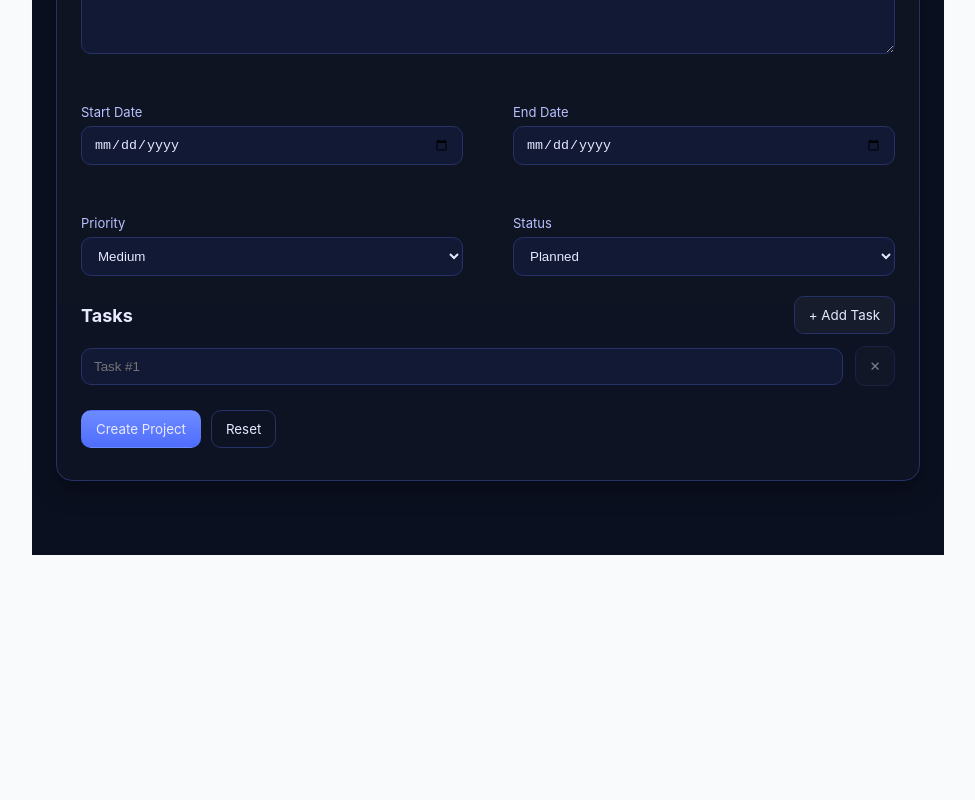
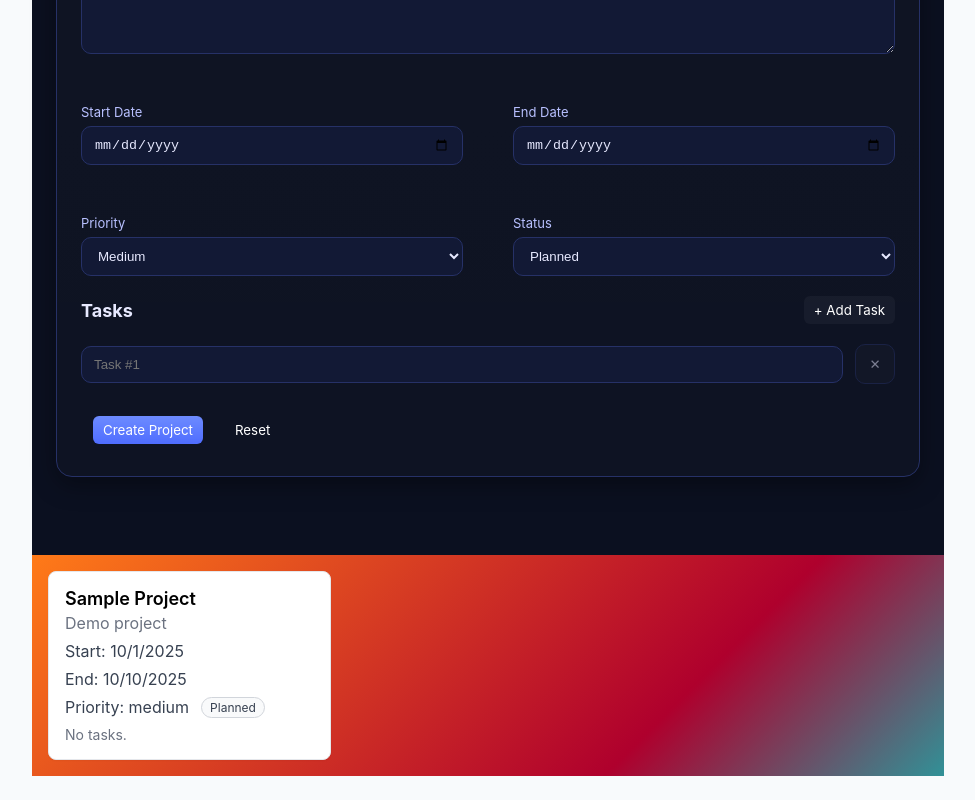
Before and after one commit to elsessor/bago_midterms, a React app in the folder frontend/: page / in a window 1280 px wide. Shown: the part 1069-1869 px from the top of the page, without its empty margins (152-1127 px from the left). Before the commit the page ends 1648 px from the top, so only its background shows below. Built offline with nearby package versions, Linux system fonts and the light colour scheme; the HTML template or start-up script is replaced by a standard one.

Commit message:
Task 2 Frontend 2

```diff
--- a/frontend/src/App.jsx
+++ b/frontend/src/App.jsx
@@ -1,13 +1,21 @@
 import './App.css'
+import { useState } from 'react'
 import RegistrationPage from './auth/RegistrationPage.jsx'
 import ProjectCreationForm from './projects/projectcreationform.jsx'
+import ProjectList from './projects/projectlist.jsx'
+
 
 function App() {
+  const [projects, setProjects] = useState([
+    { id: '1', name: 'Sample Project', description: 'Demo project', startDate: '2025-10-01', endDate: '2025-10-10', priority: 'medium', status: 'planned', tasks: [] }
+  ])
+
   return (
     <>
       <main className="app-main">
         <RegistrationPage />
-        <ProjectCreationForm />
+        <ProjectCreationForm onCreate={(p) => setProjects(prev => [p, ...prev])} />
+        <ProjectList projects={projects} />
       </main>
     </>
   )
--- /dev/null
+++ b/frontend/src/projects/projectlist.css
@@ -0,0 +1,132 @@
+.project-list {
+	display: grid;
+	grid-template-columns: repeat(auto-fill, minmax(280px, 1fr));
+	gap: 16px;
+	padding: 16px;
+	background: linear-gradient(135deg, #ff7a18 0%, #af002d 70%, #319197 100%);
+}
+
+.project-card {
+	background: #ffffff;
+	border: 1px solid #e5e7eb;
+	border-radius: 8px;
+	box-shadow: 0 1px 2px rgba(0, 0, 0, 0.04);
+	padding: 16px;
+}
+
+.project-card__header {
+	margin-bottom: 8px;
+}
+
+.project-card__title {
+	font-size: 18px;
+	font-weight: 600;
+	margin: 0 0 4px 0;
+	color: #000000;
+}
+
+.project-card__description {
+	color: #6b7280;
+	margin: 0;
+}
+
+.project-meta {
+	display: flex;
+	flex-wrap: wrap;
+	gap: 8px 12px;
+	margin-top: 8px;
+	color: #374151;
+}
+
+.task-list__items {
+	list-style: none;
+	margin: 0;
+	padding: 0;
+}
+
+.task-item {
+	border-top: 1px dashed #e5e7eb;
+	padding: 8px 0;
+}
+
+.task-item:first-child {
+	border-top: 0;
+}
+
+.task-item__content {
+	display: flex;
+	justify-content: space-between;
+	align-items: center;
+}
+
+.task-item__title {
+	font-size: 14px;
+}
+
+.task-item__status {
+	font-size: 12px;
+	border-radius: 9999px;
+	padding: 2px 8px;
+	border: 1px solid #d1d5db;
+	color: #374151;
+	background: #f9fafb;
+}
+
+.task-item__status--completed {
+	background: #ecfdf5;
+	border-color: #10b981;
+	color: #065f46;
+}
+
+.task-item__status--inprogress, .task-item__status--in_progress {
+	background: #eff6ff;
+	border-color: #3b82f6;
+	color: #1e40af;
+}
+
+.task-item__status--pending {
+	background: #fff7ed;
+	border-color: #fb923c;
+	color: #9a3412;
+}
+
+.task-list__empty {
+	color: #6b7280;
+	font-size: 14px;
+}
+
+.project-list__state {
+	display: flex;
+	gap: 8px;
+	align-items: center;
+	justify-content: center;
+	padding: 24px;
+}
+
+.project-list__state--error {
+	color: #b91c1c;
+}
+
+.btn {
+	margin-left: 12px;
+	background: #111827;
+	color: #ffffff;
+	border: 0;
+	border-radius: 6px;
+	padding: 6px 10px;
+	cursor: pointer;
+}
+
+.spinner {
+	width: 16px;
+	height: 16px;
+	border: 2px solid #e5e7eb;
+	border-top-color: #111827;
+	border-radius: 50%;
+	animation: spin 1s linear infinite;
+}
+
+@keyframes spin {
+	0% { transform: rotate(0deg); }
+	100% { transform: rotate(360deg); }
+}
--- /dev/null
+++ b/frontend/src/projects/projectlist.jsx
@@ -0,0 +1,71 @@
+import './projectlist.css';
+
+function formatDate(value) {
+    if (!value) return '—';
+    const date = new Date(value);
+    return isNaN(date.getTime()) ? String(value) : date.toLocaleDateString();
+}
+
+function formatStatus(value) {
+    if (!value) return '—';
+    const normalized = String(value).toLowerCase();
+    if (normalized === 'in_progress' || normalized === 'inprogress') return 'In Progress';
+    return normalized.charAt(0).toUpperCase() + normalized.slice(1);
+}
+
+const ProjectList = ({ projects }) => {
+    if (!projects || projects.length === 0) {
+        return (
+            <div className="project-list__state">
+                <span>No projects yet. Create one above.</span>
+            </div>
+        );
+    }
+
+    return (
+        <div className="project-list">
+            {projects.map((project) => (
+                <section key={project.id} className="project-card">
+                    <header className="project-card__header">
+                        <h2 className="project-card__title">{project.name || project.title || 'Untitled Project'}</h2>
+                        {project.description && (
+                            <p className="project-card__description">{project.description}</p>
+                        )}
+                        <div className="project-meta">
+                            <span>Start: {formatDate(project.startDate)}</span>
+                            <span>End: {formatDate(project.endDate)}</span>
+                            <span>Priority: {project.priority || '—'}</span>
+                            {project.status && (
+                                <span className={`task-item__status task-item__status--${String(project.status).toLowerCase()}`}>
+                                    {formatStatus(project.status)}
+                                </span>
+                            )}
+                        </div>
+                    </header>
+                    <div className="task-list">
+                        {(project.tasks && project.tasks.length > 0) ? (
+                            <ul className="task-list__items">
+                                {project.tasks.map((task) => (
+                                    <li key={task.id} className="task-item">
+                                        <div className="task-item__content">
+                                            <span className="task-item__title">{task.title}</span>
+                                            {task.status && (
+                                                <span className={`task-item__status task-item__status--${String(task.status).toLowerCase()}`}>
+                                                    {String(task.status)}
+                                                </span>
+                                            )}
+                                        </div>
+                                    </li>
+                                ))}
+                            </ul>
+                        ) : (
+                            <div className="task-list__empty">No tasks.</div>
+                        )}
+                    </div>
+                </section>
+            ))}
+        </div>
+    );
+};
+
+export default ProjectList;
```
